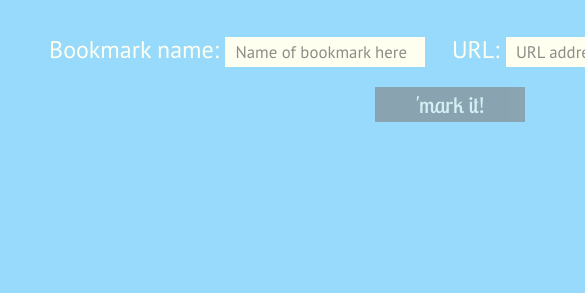
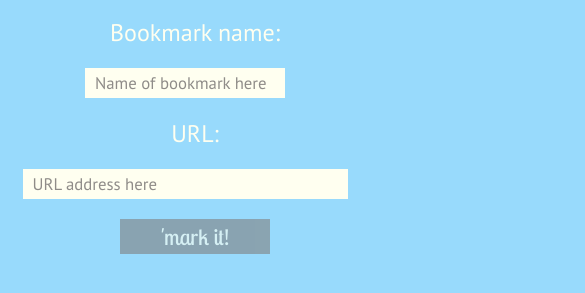
Before and after one commit to Casey1449/Linked-List, a plain HTML site: page index.html in a window 390 px wide. Shown: the part 203-496 px from the top of the page, 585 px wide, since content can reach past the window. Drawn offline with Linux system fonts and the light colour scheme.

Commit message:
add media query

```diff
--- a/index.html
+++ b/index.html
@@ -3,6 +3,7 @@
   <head>
     <meta charset="utf-8">
     <title>Bookmark App</title>
+    <meta name="viewport" content="width=device-width, initial-scale=1, user-scalable=true;">
     <link rel="stylesheet" href="normalize.css" media="screen">
     <link rel="stylesheet" href="styles.css" media="screen">
     <link href='https://fonts.googleapis.com/css?family=Lobster+Two' rel='stylesheet' type='text/css'>
@@ -17,7 +18,7 @@
       <input class="bookmark-name" type="text" placeholder="Name of bookmark here">
     </label>
     <label>URL:
-      <input class="url-address" type="text" placeholder="URL address here">
+      <input class="url-address" type="url" placeholder="URL address here">
   </label>
   <button class="bookmark-button" disabled>'mark it!</button>
 </section>
--- a/script.js
+++ b/script.js
@@ -33,6 +33,7 @@ function makeArticle(string1, string2){
     else {
       makeArticle($nameInput.val(), $urlInput.val());
     }
+
     totalBookmarkCounter ++;
     unreadBookmarkCounter ++;
     makeCounters();
--- a/styles.css
+++ b/styles.css
@@ -37,7 +37,7 @@ h1 {
 }
 
 .top-container{
-  width: 900px;
+  width: 100%;
   margin: auto;
 }
 
@@ -136,3 +136,11 @@ article button {
 .remove-button {
   right: 33px;
 }
+
+@media screen and (max-width: 810px){
+
+ label {
+   display: block;
+ }
+
+}
```
